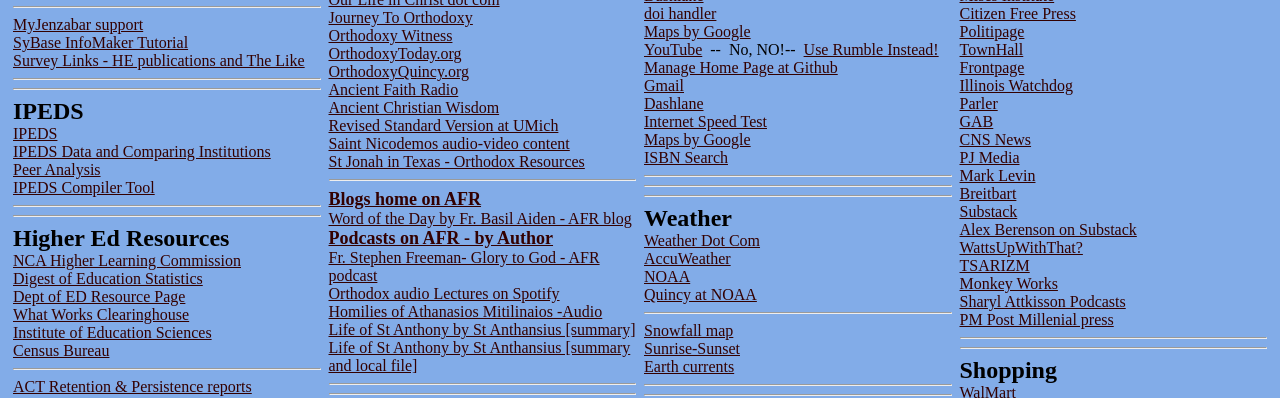
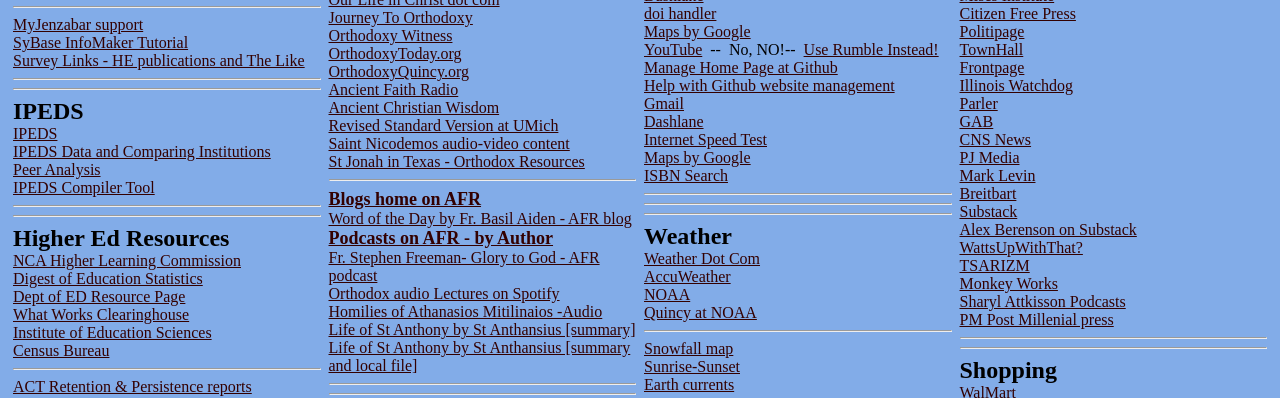
Before and after one commit to ddssite/mainepage, a plain HTML site: page index.html in a window 1280 px wide. Shown: the part 342-740 px from the top of the page. Drawn offline with Linux system fonts and the light colour scheme; files whose address does not match are found by name.

Commit message:
added link to github doc page

```diff
--- a/index.html
+++ b/index.html
@@ -199,6 +199,7 @@ Ancient Faith Radio donation (kindful),
 <a href="https://maps.google.com/">Maps by Google</a><br>
 <a href="https://youtube.com/">YouTube</a>&nbsp;&nbsp;--&nbsp;&nbsp;No, NO!--&nbsp;&nbsp;<a href="https://www.rumble.com/">Use Rumble Instead!</a><br>
 <a href="http://github.com/">Manage Home Page at Github</a><br>
+<a href="https://docs.github.com/en/pages">Help with Github website management</a><br>
 <a href="https://gmail.com/">Gmail</a><br>
 <a href="https://dashlane.com/">Dashlane</a><br>
 <a href="http://speedtest.net/">Internet Speed Test</a><br>
```
